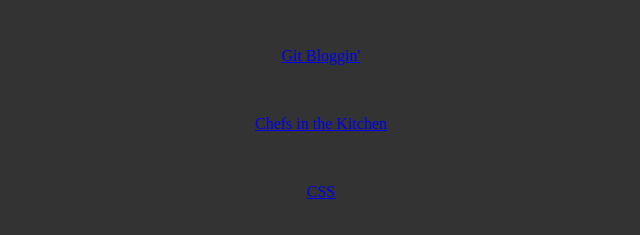
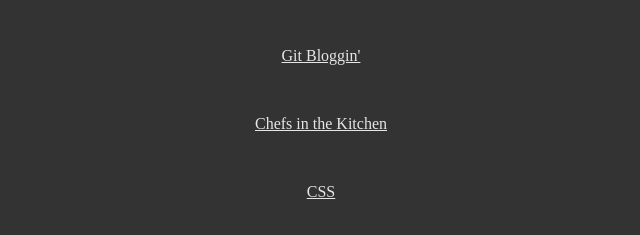
Before and after one commit to michellepark/michellepark.github.io, a plain HTML site: page blog/index.html in a window 1280 px wide. Shown: the part 95-330 px from the top of the page, without its empty margins (319-959 px from the left). Drawn offline with Linux system fonts and the light colour scheme.

Commit message:
changed link CSS

```diff
--- a/blog-stylesheet.css
+++ b/blog-stylesheet.css
@@ -35,3 +35,15 @@ p {
 #blog {
   text-align: center;
 }
+
+a {
+  color: #E6E6E6;
+}
+
+a:hover {
+  color: #87CEFA;
+}
+
+a:visited {
+  color: none;
+}
```
